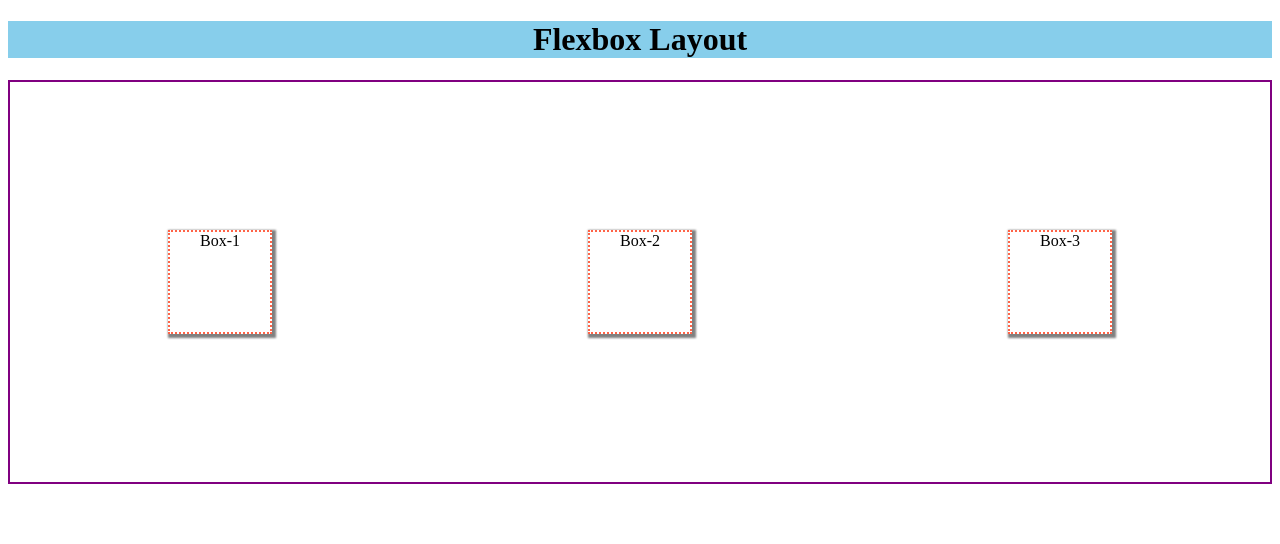
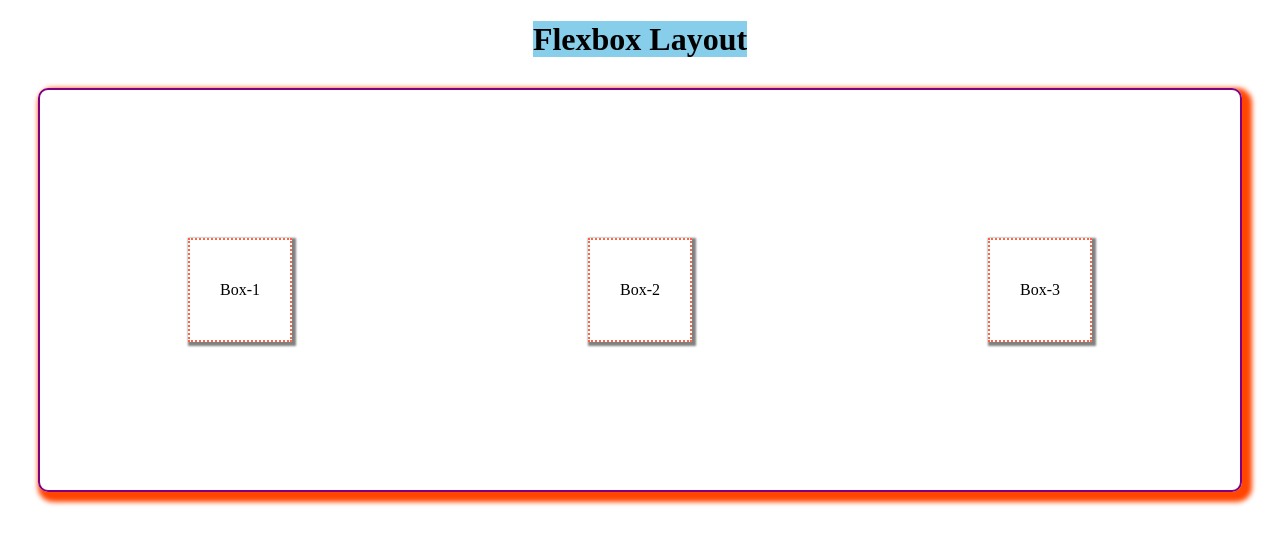
Before and after one commit to SamitRaiyan/mod7--Responsive-Website-Layout, a plain HTML site: page index.html in a window 1280 px wide. Drawn offline with Linux system fonts and the light colour scheme.

Commit message:
background added

```diff
--- a/flexbox.css
+++ b/flexbox.css
@@ -1,5 +1,8 @@
 .container{
     border: 2px solid purple;
+    box-shadow: 5px 5px 5px 5px orangered;
+    border-radius: 10px;
+    margin: 30px;
     height: 400px;
     display: flex;
     justify-content: space-around;
@@ -9,6 +12,9 @@
     border: 2px dotted tomato;
     height: 100px;
     width: 100px;
+    display: flex;
+    justify-content: center;
+    align-items: center;
     text-align: center;
     box-shadow: 2px 2px 2px 2px gray;
 }
--- a/index.html
+++ b/index.html
@@ -8,7 +8,7 @@
     <link rel="stylesheet" href="flexbox.css">
 </head>
 <body>
-    <h1 style="text-align: center;background-color: skyblue;">Flexbox Layout</h1>
+    <h1 style="text-align: center;"><span style="background-color: skyblue;">Flexbox Layout</span></h1>
     <div class="container">
         <div class="box">Box-1</div>
         <div class="box">Box-2</div>
```
